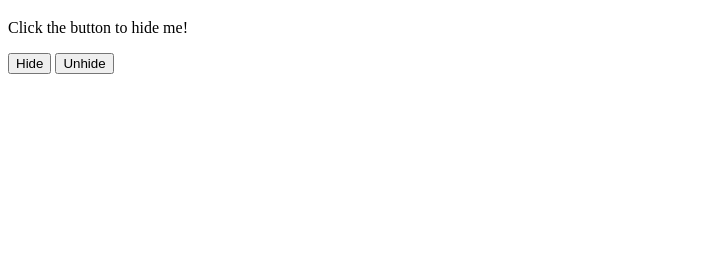
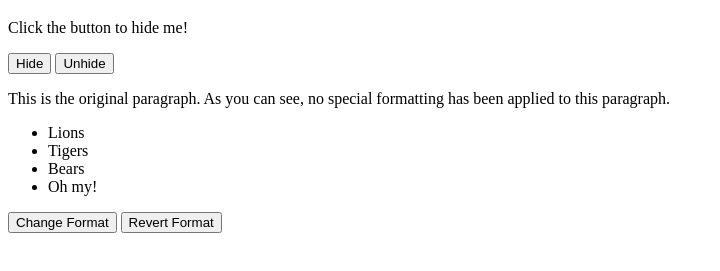
Before and after one commit to Ahowe042/testJS, a plain HTML site: page Index.html in a window 1280 px wide. Shown: the part 61-332 px from the top of the page, without its empty margins (0-720 px from the left). Drawn offline with Linux system fonts and the light colour scheme.

Commit message:
Added .js
Added external .js file, additions made to HTML, functions from .js file called in button clicks to demonstrate function call capability

```diff
--- a/Index.html
+++ b/Index.html
@@ -2,6 +2,8 @@
 <html>
 <title>MyFirstJavaScriptPage</title>
 <body>
+
+<script type="text/javascript" src="test1.js"></script>
 
 <h1>My First JavaScript Page</h1>
 
@@ -10,5 +12,19 @@
 <button type="button" onclick="document.getElementById('test').style.display='none'">Hide</button>
 <button type="button" onclick="document.getElementById('test').style.display='block'">Unhide</button>
 
+<p id="formatP2">This is the original paragraph. As you can see, no special formatting has been applied to this paragraph.</p>
+
+<div id="formatD2">
+<ul id="formatL2" style="list-style-type:disc">
+  <li>Lions</li>
+  <li>Tigers</li>
+  <li>Bears</li>
+  <li>Oh my!</li>
+</ul>
+</div>
+
+<button type="button" onclick="changeFormat()">Change Format</button>
+<button type="button" onclick="revertFormat()">Revert Format</button>
+
 </body>
 </html>
--- /dev/null
+++ b/test1.js
@@ -0,0 +1,9 @@
+function changeFormat() {
+  document.getElementById("formatP2").innerHTML = "This is the newly formatted paragraph, complete with color change, font change, and <b>bolded letters.</b>"
+  document.getElementById("formatD2").innerHTML = "<ol> <li>Whoa</li> <li>This</li> <li>Totally</li> <li>Worked!</li> </ol>"
+}
+
+function revertFormat() {
+  document.getElementById("formatP2").innerHTML = "This is the original paragraph. As you can see, no special formatting has been applied to this paragraph."
+  document.getElementById("formatD2").innerHTML = "<ul id=\"formatL2\" style=\"list-style-type:disc\"> <li>Lions</li> <li>Tigers</li> <li>Bears</li> <li>Oh my!</li> </ul>"
+}
```
